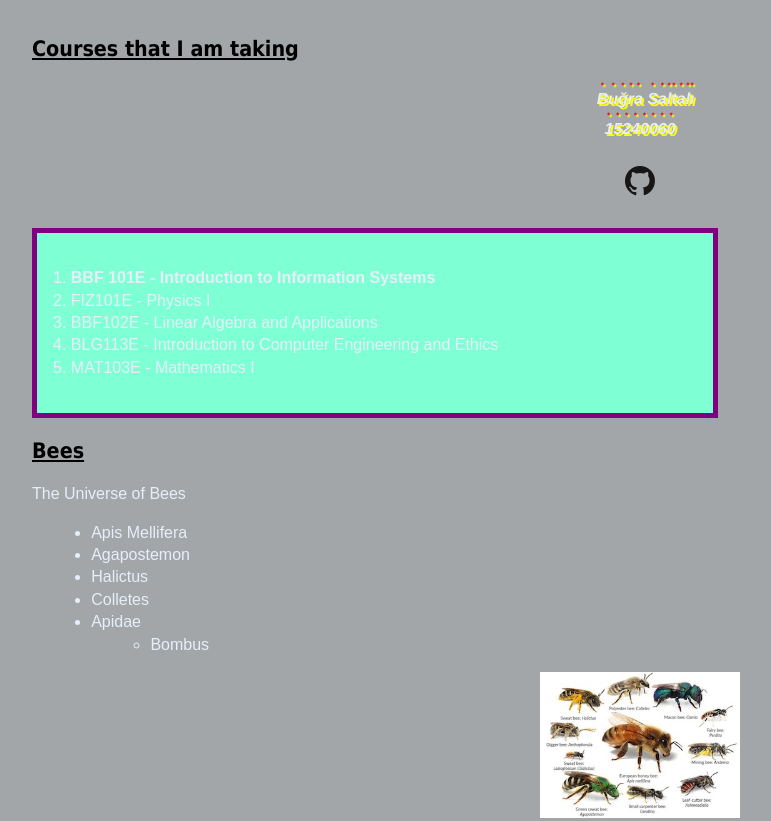
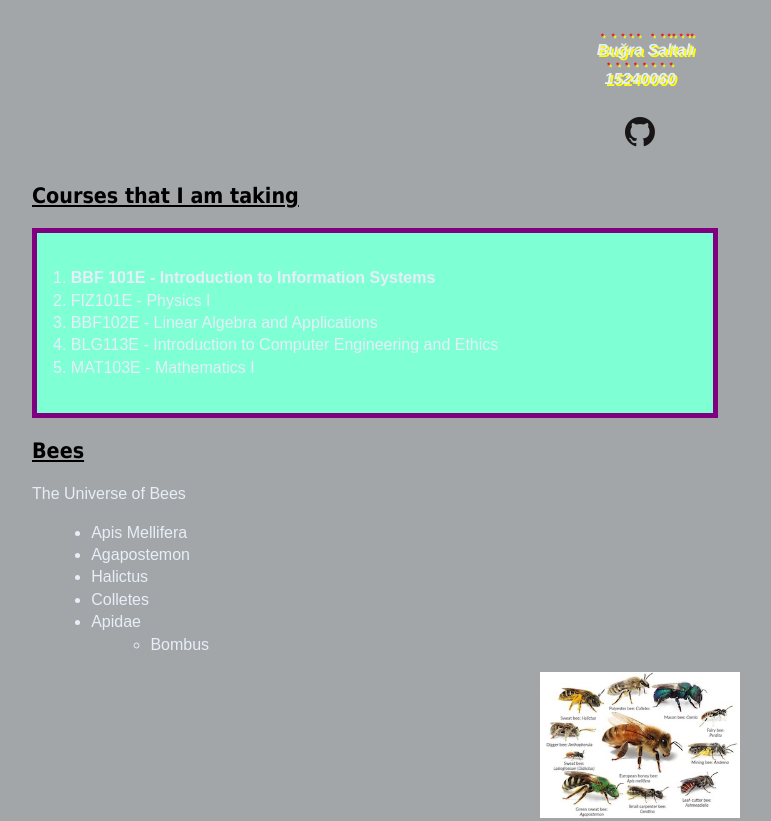
Before and after one commit to itu-itis25-saltali24/BBF101E_HW5, a plain HTML site: page index.html in a window 1280 px wide. Shown: the top 821 px of the page, without its empty margins (0-771 px from the left). Drawn offline with Linux system fonts and the light colour scheme.

Commit message:
Update index.html

```diff
--- a/index.html
+++ b/index.html
@@ -7,11 +7,7 @@
   <link rel="stylesheet" type="text/css" href="13_11_2025.css" />
 </head>
 <body>
-  <header>
-    <h2>Courses that I am taking</h2>
-  </header>
-
-  <section>
+  <body>
     <p class="centered">
         <em>
             Buğra Saltalı<br>
@@ -24,9 +20,9 @@
             <img src="github_icon.png" alt="GitHub Profili" width="50" height="50" />
         </a>
     </p>
-  </section>
 
-  <main>
+    <h2>Courses that I am taking</h2>
+
     <ol>
         <li><strong>BBF 101E - Introduction to Information Systems</strong></li>
         <li>FIZ101E - Physics I</li>
@@ -81,6 +77,7 @@
 Are you a beekeeper?
 This web page is right for you! I hope you enjoy it.
     </pre>
+</body>
   </main>
 </body>
 </html>
```
Lines whose indentation alone changed are shown as unchanged.
